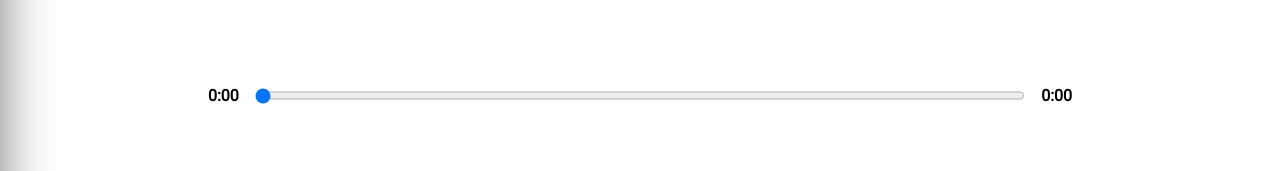
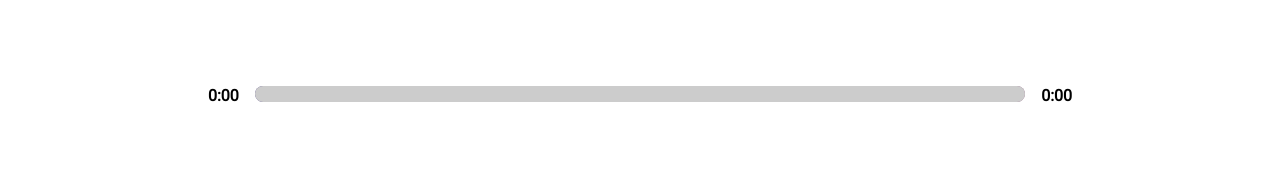
Before and after one commit to DevishBaidawarChhetri/React-Music-App, a React (Create React App) app: page / in a window 1280 px wide. Shown: the part 490-661 px from the top of the page. Built offline with nearby package versions, Linux system fonts and the light colour scheme.

Commit message:
Added Linear gradient in tiand Fixed Toggle Library

```diff
--- a/src/App.js
+++ b/src/App.js
@@ -19,23 +19,40 @@ function App () {
   /* ----- Song Info State Begins ----- */
   const [ songInfo, setSongInfo ] = useState( {
     currentTime: 0,
-    fullTime: 0
+    fullTime: 0,
+    animatePercentage: 0
   } );
   /* ----- Song Info State Ends ----- */
 
   /* ----- Updating Time Handler Begins ----- */
   const timeUpdateHandler = ( e ) => {
-    // console.log( e );
     const currentTime = e.target.currentTime;
     const fullTime = e.target.duration;
-    setSongInfo( { ...songInfo, currentTime, fullTime } );
+
+    // Calculate percentage for animation
+    const roundedCurrentTime = Math.round( currentTime );
+    const roundedFullTime = Math.round( fullTime );
+    const animation = Math.round( ( roundedCurrentTime / roundedFullTime ) * 100 ); // get time in percentage
+    console.log( animation );
+    setSongInfo( { ...songInfo, currentTime, fullTime, animatePercentage: animation } );
   }
   /* ----- Updating Time Handler Ends ----- */
 
+  /* ----- Toggle Library Begins ----- */
+  const toggleLibrary = () => {
+    if ( toggleLibrary ) {
+      setLibraryStatus( !toggleLibrary )
+    }
+  }
+  /* ----- Toggle Library Ends ----- */
+
   return (
     <div className="App">
-      <Nav libraryStatus={libraryStatus} setLibraryStatus={setLibraryStatus}/>
-      <Song currentSong={ currentSong } />
+      <Nav libraryStatus={ libraryStatus } setLibraryStatus={ setLibraryStatus } />
+      <Song
+        currentSong={ currentSong }
+        toggleLibrary={ toggleLibrary }
+      />
       <Player
         audioRef={ audioRef }
         currentSong={ currentSong }
@@ -43,9 +60,9 @@ function App () {
         setIsPlaying={ setIsPlaying }
         songInfo={ songInfo }
         setSongInfo={ setSongInfo }
-        songs={songs}
-        setCurrentSong={setCurrentSong}
-        setSongs={setSongs}
+        songs={ songs }
+        setCurrentSong={ setCurrentSong }
+        setSongs={ setSongs }
       />
       <Library
         audioRef={ audioRef }
@@ -53,7 +70,7 @@ function App () {
         setSongs={ setSongs }
         setCurrentSong={ setCurrentSong }
         isPlaying={ isPlaying }
-        libraryStatus={ libraryStatus}
+        libraryStatus={ libraryStatus }
       />
       <audio
         src={ currentSong.audio }
--- a/src/SongsList.js
+++ b/src/SongsList.js
@@ -26,7 +26,7 @@ function chillHopMusics () {
       artist: "ØDYSSEE, Florent Garcia",
       cover: "https://chillhop.com/wp-content/uploads/2020/06/d9d8ae69141cb7838e3c53bbf393c6218285e384-1024x1024.jpg",
       audio: "https://mp3.chillhop.com/serve.php/?mp3=9285",
-      color: [ '#FFC8BD', '#F9C8BE' ],
+      color: [ '#FFC8BD', '#8093FF' ],
       active: false
     },
     {
@@ -35,7 +35,7 @@ function chillHopMusics () {
       artist: "Makzo",
       cover: "https://chillhop.com/wp-content/uploads/2020/11/f78c39b4bb6313ddd0354bef896c591bfb490ff8-1024x1024.jpg",
       audio: "https://mp3.chillhop.com/serve.php/?mp3=11770",
-      color: [ '#DE7497', '#A64067' ],
+      color: [ '#DE7497', '#FCD35C' ],
       active: false
     },
     {
--- a/src/components/Player.js
+++ b/src/components/Player.js
@@ -62,10 +62,26 @@ const Player = ( { audioRef, currentSong, isPlaying, setIsPlaying, songInfo, set
   }
   /* ----- Skip Track Handler Ends ----- */
 
+  /* Adding Styles for Animation Begins */
+  const trackAnimation = {
+    transform: `translateX(${ songInfo.animatePercentage }%)`
+  }
+  /* Adding Styles for Animation Begins */
+
   return (
-    <div className="player-container">
+    <div className="player-container" >
       <div className="time-control">
         <p><strong>{ getTime( songInfo.currentTime ) }</strong></p>
+        <div className="track"
+          style={ {
+            background:
+              `
+                linear-gradient(to right,
+                ${ currentSong.color[ 0 ] },
+                ${ currentSong.color[ 1 ] })
+                `
+          } }
+        >
           <input
             type="range"
             min={ 0 }
@@ -73,6 +89,8 @@ const Player = ( { audioRef, currentSong, isPlaying, setIsPlaying, songInfo, set
             value={ songInfo.currentTime }
             onChange={ timeRangeHandler }
           />
+          <div className="animate-track" style={ trackAnimation }></div>
+        </div>
         <p><strong>{ getTime( songInfo.fullTime ) }</strong></p>
       </div>
       <div className="play-control">
--- a/src/components/Song.js
+++ b/src/components/Song.js
@@ -1,8 +1,8 @@
 import React from 'react';
 
-const Song = ( { currentSong } ) => {
+const Song = ( { currentSong, toggleLibrary } ) => {
   return (
-    <div className="song-container">
+    <div className="song-container" onClick={ toggleLibrary }>
       <img src={ currentSong.cover } alt={ currentSong.name } />
       <h2>{ currentSong.name }</h2>
       <h3>{ currentSong.artist }</h3>
--- a/src/styles/_library.scss
+++ b/src/styles/_library.scss
@@ -7,7 +7,7 @@
   background-color: #ffffff;
   box-shadow: 2px 2px 50px #808080;
   overflow: scroll;
-  transform: translateX(-100%);
+  transform: translateX(-120%);
   transition: all 0.2s ease;
   h2 {
     padding: 2rem;
--- a/src/styles/_player.scss
+++ b/src/styles/_player.scss
@@ -8,20 +8,57 @@
   .time-control {
     width: 70%;
     display: flex;
+
     input {
       width: 100%;
+      -webkit-appearance: none;
+      background: transparent;
+      cursor: pointer;
     }
+
+    input[type="range"]:focus {
+      outline: none;
+    }
+
+    input[type="range"]::-webkit-slider-thumb {
+      -webkit-appearance: none;
+      height: 16px;
+      width: 16px;
+    }
+
     p {
       margin: 1rem;
     }
+
+    .track {
+      width: 100%;
+      height: 1rem;
+      background-color: lightblue;
+      margin: 1rem 0;
+      position: relative;
+      border-radius: 1rem;
+      overflow: hidden;
+    }
+
+    .animate-track{
+      background: rgb(204, 204, 204);
+      width: 100%;
+      height: 100%;
+      position: absolute;
+      top: 0;left: 0;
+      transform: translateX(0%);
+      pointer-events: none;
+    }
   }
+
   .play-control {
     width: 30%;
     display: flex;
     justify-content: space-between;
     align-items: center;
     padding: 1rem;
-    svg{
+
+    svg {
       cursor: pointer;
     }
   }
```
Also changed, not shown: 1 other file (tests, documents, lock files or other folders). Lines whose indentation alone changed are shown as unchanged.
